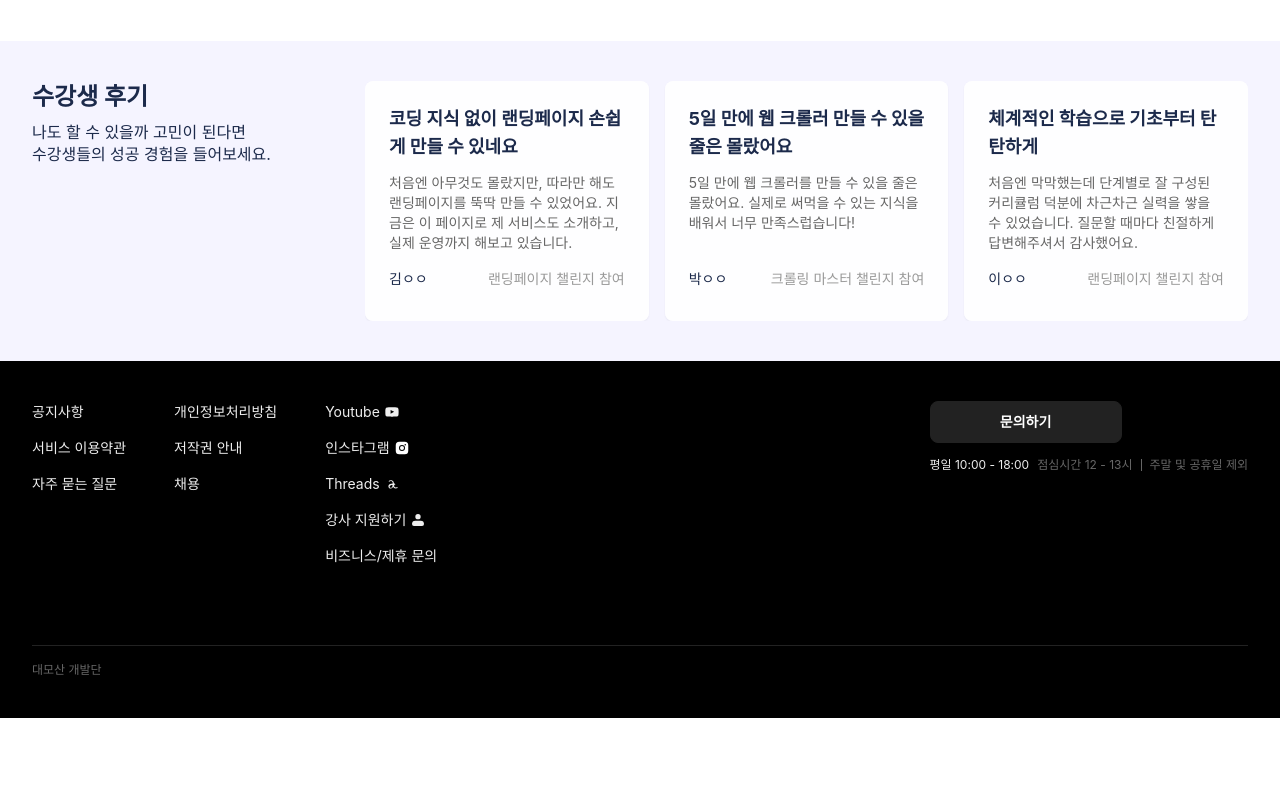
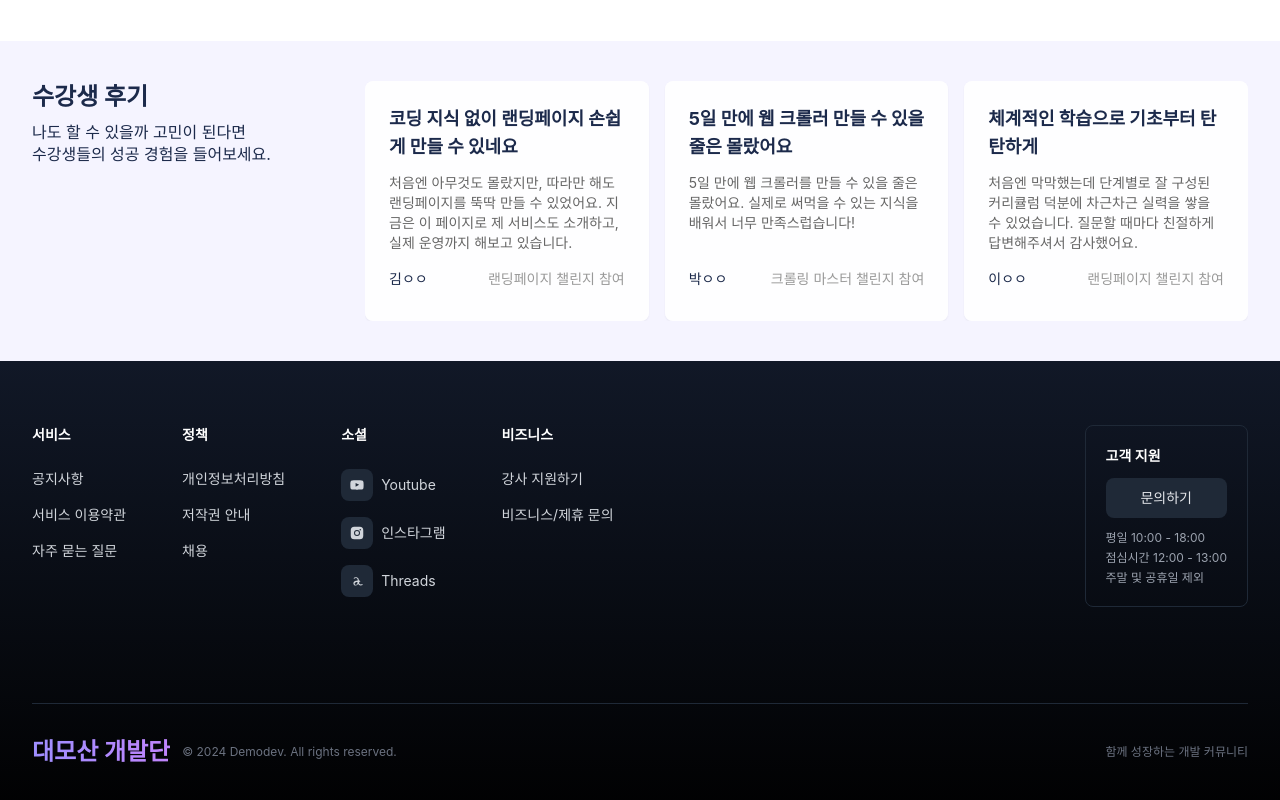
Before and after one commit to demodev-lab/demodev-lecture, a Next.js app: page / in a window 1280 px wide. Shown: the part 1396-2196 px from the top of the page. Before the commit the page ends 2114 px from the top, so only its background shows below. Built offline with nearby package versions, Linux system fonts and the light colour scheme.

Commit message:
style(VZOG-34): 푸터 UI 수정

```diff
--- a/components/@shared/Footer.tsx
+++ b/components/@shared/Footer.tsx
@@ -2,15 +2,15 @@ import React from "react";
 
 const Footer = () => {
   return (
-    <div className="relative z-10 bg-black py-8 sm:py-10 text-[#eeeeee]">
-      <div className="mx-auto flex max-w-7xl flex-col gap-3 sm:gap-3.5 px-4 sm:px-6 lg:px-8">
-        <div className="flex w-full flex-col sm:flex-row justify-between text-xs sm:text-sm font-normal gap-8 sm:gap-4">
-          <div className="grid grid-cols-2 sm:flex sm:flex-grow gap-6 sm:gap-8 lg:gap-12 leading-5 sm:leading-[22px]">
-            <ul className="flex flex-col gap-3 sm:gap-3.5">
+    <div className="relative z-10 bg-gradient-to-b from-gray-900 to-black py-12 sm:py-16 text-gray-300">
+      <div className="mx-auto flex max-w-7xl flex-col gap-6 sm:gap-8 px-4 sm:px-6 lg:px-8">
+        <div className="flex w-full flex-col sm:flex-row justify-between text-sm font-normal gap-10 sm:gap-8">
+          <div className="grid grid-cols-2 sm:flex sm:flex-grow gap-8 sm:gap-10 lg:gap-14">
+            <ul className="flex flex-col gap-4">
+              <li className="font-semibold text-white mb-2">서비스</li>
               <li>
                 <a
-                  data-testid="wb-link-next-link"
-                  className=""
+                  className="hover:text-brand-400 transition-colors"
                   href="/footer/notice"
                 >
                   공지사항
@@ -18,8 +18,7 @@ const Footer = () => {
               </li>
               <li>
                 <a
-                  data-testid="wb-link-next-link"
-                  className=""
+                  className="hover:text-brand-400 transition-colors"
                   href="/footer/terms"
                 >
                   서비스 이용약관
@@ -27,8 +26,7 @@ const Footer = () => {
               </li>
               <li>
                 <a
-                  data-testid="wb-link-next-link"
-                  className=""
+                  className="hover:text-brand-400 transition-colors"
                   target="_blank"
                   href="https://docs.channel.io/wbfaq"
                 >
@@ -37,11 +35,11 @@ const Footer = () => {
               </li>
             </ul>
 
-            <ul className="flex flex-col gap-3 sm:gap-3.5">
+            <ul className="flex flex-col gap-4">
+              <li className="font-semibold text-white mb-2">정책</li>
               <li>
                 <a
-                  data-testid="wb-link-next-link"
-                  className=""
+                  className="hover:text-brand-400 transition-colors"
                   href="/footer/privacy"
                 >
                   개인정보처리방침
@@ -49,29 +47,29 @@ const Footer = () => {
               </li>
               <li>
                 <a
-                  data-testid="wb-link-next-link"
-                  className=""
+                  className="hover:text-brand-400 transition-colors"
                   href="/footer/copyright"
                 >
                   저작권 안내
                 </a>
               </li>
               <li>
-                <a href="" target="_blank" className="" rel="noreferrer">
+                <a href="" target="_blank" className="hover:text-brand-400 transition-colors" rel="noreferrer">
                   채용
                 </a>
               </li>
             </ul>
 
-            <ul className="flex flex-col gap-3 sm:gap-3.5">
+            <ul className="flex flex-col gap-4">
+              <li className="font-semibold text-white mb-2">소셜</li>
               <li>
                 <a
                   href="https://www.youtube.com/@%EB%8C%80%EB%AA%A8%EC%82%B0%EA%B0%9C%EB%B0%9C%EB%8B%A8"
                   target="_blank"
-                  className="flex items-center gap-1"
+                  className="flex items-center gap-2 hover:text-brand-400 transition-colors group"
                   rel="noreferrer"
                 >
-                  Youtube
+                  <div className="w-8 h-8 bg-gray-800 rounded-lg flex items-center justify-center group-hover:bg-brand-500/20 transition-colors">
                     <svg
                       xmlns="http://www.w3.org/2000/svg"
                       width="16"
@@ -79,20 +77,22 @@ const Footer = () => {
                       fill="none"
                     >
                       <path
-                      fill="#EEE"
+                        fill="currentColor"
                         d="M14.478 5.348s-.13-.915-.53-1.317c-.505-.529-1.07-.532-1.33-.563-1.856-.135-4.644-.135-4.644-.135H7.97s-2.788 0-4.644.135c-.26.031-.825.034-1.33.563-.4.402-.527 1.317-.527 1.317s-.135 1.076-.135 2.15v1.006c0 1.074.133 2.15.133 2.15s.13.915.526 1.317c.506.53 1.17.51 1.465.568 1.063.101 4.515.132 4.515.132s2.79-.005 4.646-.137c.26-.031.825-.034 1.33-.563.4-.402.53-1.317.53-1.317s.132-1.074.132-2.15V7.498c0-1.074-.132-2.15-.132-2.15M6.6 9.725V5.994l3.586 1.872z"
                       ></path>
                     </svg>
+                  </div>
+                  Youtube
                 </a>
               </li>
               <li>
                 <a
                   href="https://www.instagram.com/demodev_sns/"
                   target="_blank"
-                  className="flex items-center gap-1"
+                  className="flex items-center gap-2 hover:text-brand-400 transition-colors group"
                   rel="noreferrer"
                 >
-                  인스타그램
+                  <div className="w-8 h-8 bg-gray-800 rounded-lg flex items-center justify-center group-hover:bg-brand-500/20 transition-colors">
                     <svg
                       xmlns="http://www.w3.org/2000/svg"
                       width="16"
@@ -100,24 +100,26 @@ const Footer = () => {
                       fill="none"
                     >
                       <path
-                      fill="#fff"
+                        fill="currentColor"
                         d="M8 10a2 2 0 1 0 0-4 2 2 0 0 0 0 4"
                       ></path>
                       <path
-                      fill="#fff"
+                        fill="currentColor"
                         d="M10.75 1.75h-5.5a3.5 3.5 0 0 0-3.5 3.5v5.5a3.5 3.5 0 0 0 3.5 3.5h5.5a3.5 3.5 0 0 0 3.5-3.5v-5.5a3.5 3.5 0 0 0-3.5-3.5M8 11a3 3 0 1 1 0-6 3 3 0 0 1 0 6m3.25-5.5a.75.75 0 1 1 0-1.5.75.75 0 0 1 0 1.5"
                       ></path>
                     </svg>
+                  </div>
+                  인스타그램
                 </a>
               </li>
               <li>
                 <a
                   href="https://www.threads.com/@demodev_sns"
                   target="_blank"
-                  className="flex items-center gap-1"
+                  className="flex items-center gap-2 hover:text-brand-400 transition-colors group"
                   rel="noreferrer"
                 >
-                  Threads
+                  <div className="w-8 h-8 bg-gray-800 rounded-lg flex items-center justify-center group-hover:bg-brand-500/20 transition-colors">
                     <svg
                       xmlns="http://www.w3.org/2000/svg"
                       width="16"
@@ -126,59 +128,64 @@ const Footer = () => {
                       viewBox="0 0 16 16"
                     >
                       <path
-                      fill="#EEE"
+                        fill="currentColor"
                         d="M11.39 8.69c-.19-.55-.51-.94-.95-1.18-.19-.1-.39-.18-.6-.22v-.04c0-1.36-.55-2.3-1.65-2.8-.39-.18-.83-.27-1.32-.27h-.04c-1.02 0-1.8.36-2.31 1.08l.8.58c.35-.49.87-.74 1.53-.74h.02c.82 0 1.39.42 1.69 1.25.11.29.17.64.18 1.04-1.04.02-2.01.17-2.78.57-1.01.53-1.56 1.36-1.56 2.35 0 .66.24 1.21.7 1.63.39.36.88.54 1.46.54.87 0 1.58-.31 2.12-.93.22-.25.4-.54.54-.87.12.41.31.75.57 1.01.46.47 1.12.7 1.96.7.67 0 1.32-.17 1.93-.5l-.32-.77c-.49.27-1 .4-1.52.4-.55 0-.97-.14-1.26-.43-.29-.29-.43-.71-.43-1.26v-.07c0-.41.1-.78.29-1.11zm-3.23 2.35c-.5.61-.99.81-1.46.81-.31 0-.56-.09-.76-.27-.2-.18-.3-.42-.3-.72 0-.59.3-1.05.89-1.36.52-.27 1.21-.41 1.98-.42-.01.68-.12 1.21-.35 1.61v.35z"
                       ></path>
                     </svg>
+                  </div>
+                  Threads
                 </a>
               </li>
+            </ul>
+
+            <ul className="flex flex-col gap-4">
+              <li className="font-semibold text-white mb-2">비즈니스</li>
               <li>
                 <a
                   href=""
                   target="_blank"
-                  className="flex items-center gap-1"
+                  className="hover:text-brand-400 transition-colors"
                   rel="noreferrer"
                 >
                   강사 지원하기
-                  <svg
-                    xmlns="http://www.w3.org/2000/svg"
-                    width="16"
-                    height="16"
-                    fill="none"
-                  >
-                    <path
-                      fill="#EEE"
-                      fillRule="evenodd"
-                      d="M5.333 4.667a2.667 2.667 0 1 1 5.334 0 2.667 2.667 0 0 1-5.334 0m0 4A3.333 3.333 0 0 0 2 12a2 2 0 0 0 2 2h8a2 2 0 0 0 2-2 3.333 3.333 0 0 0-3.333-3.333z"
-                      clipRule="evenodd"
-                    ></path>
-                  </svg>
                 </a>
               </li>
               <li>
-                <a href="" target="_blank" className="" rel="noreferrer">
+                <a href="" target="_blank" className="hover:text-brand-400 transition-colors" rel="noreferrer">
                   비즈니스/제휴 문의
                 </a>
               </li>
             </ul>
           </div>
 
-          <div className="flex flex-shrink-0 flex-col gap-3 sm:gap-3.5 w-full sm:w-auto">
-            <button className="h-10 sm:h-[42px] w-full sm:w-48 rounded-lg border border-[#222] bg-[#222] px-3 text-xs sm:text-sm font-semibold text-[#fff]">
+          <div className="flex flex-shrink-0 flex-col gap-4 w-full sm:w-auto">
+            <div className="border border-gray-800 p-5 rounded-lg">
+              <h3 className="font-semibold text-white mb-3">고객 지원</h3>
+              <button className="w-full bg-gray-800 text-gray-200 rounded-lg px-4 py-2.5 text-sm font-medium hover:bg-gray-700 transition-colors mb-3">
                 문의하기
               </button>
-            <div className="flex flex-col sm:flex-row items-center justify-center gap-1 sm:gap-2 text-[10px] sm:text-xs text-[#666]">
-              <div className="text-[#eee]">평일 10:00 - 18:00</div>
-              <div className="hidden sm:block">점심시간 12 - 13시</div>
-              <hr className="hidden sm:inline-block h-3 w-[1px] border-none bg-[#666]" />
+              <div className="text-xs text-gray-400 space-y-1">
+                <div>평일 10:00 - 18:00</div>
+                <div>점심시간 12:00 - 13:00</div>
                 <div>주말 및 공휴일 제외</div>
               </div>
             </div>
           </div>
+        </div>
 
-        <div className="mt-12 sm:mt-16 flex flex-col border-t border-[#222] pt-3 sm:pt-4 text-[10px] sm:text-xs text-[#666]">
-          <div className="flex items-center gap-1 sm:gap-2">
-            <div>대모산 개발단</div>
+        <div className="mt-12 sm:mt-16 flex flex-col border-t border-gray-800 pt-6 sm:pt-8">
+          <div className="flex flex-col sm:flex-row justify-between items-center gap-4">
+            <div className="flex items-center gap-3">
+              <div className="text-2xl font-bold bg-gradient-to-r from-brand-400 to-purple-400 bg-clip-text text-transparent">
+                대모산 개발단
+              </div>
+              <div className="text-xs text-gray-500">
+                © 2024 Demodev. All rights reserved.
+              </div>
+            </div>
+            <div className="flex items-center gap-4 text-xs text-gray-500">
+              <span>함께 성장하는 개발 커뮤니티</span>
+            </div>
           </div>
         </div>
       </div>
```
Lines whose indentation alone changed are shown as unchanged.
